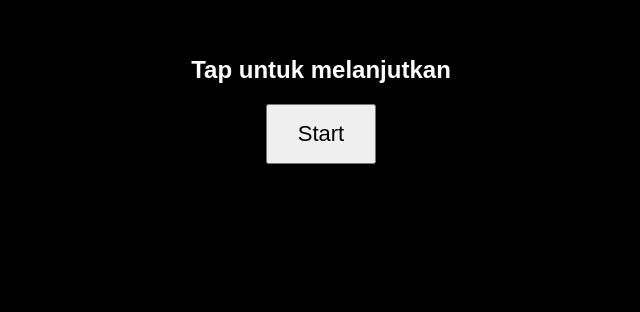
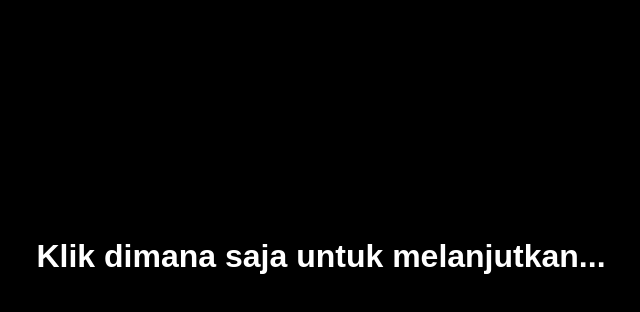
Before and after one commit to zMoboz/prank, a plain HTML site: page index.html in a window 1280 px wide. Shown: the part 144-456 px from the top of the page, without its empty margins (319-959 px from the left). Drawn offline with Linux system fonts and the light colour scheme.

Commit message:
Refactor HTML and JavaScript for prank functionality

```diff
--- a/index.html
+++ b/index.html
@@ -2,45 +2,56 @@
 <html>
 <head>
 <title>Loading...</title>
+
 <style>
 body{
+    margin:0;
     background:black;
+    display:flex;
+    justify-content:center;
+    align-items:center;
+    height:100vh;
     color:white;
-  text-align:center;
-  margin-top:200px;
     font-family:Arial;
 }
-img{
+
+#jumpscare{
     position:fixed;
     top:0;
     left:0;
     width:100%;
     height:100%;
+    object-fit:cover;
     display:none;
 }
-button{
-  font-size:22px;
-  padding:15px 30px;
-}
 </style>
+
 </head>
+<body onclick="startPrank()">
 
-<body>
-
-<h2>Tap untuk melanjutkan</h2>
-<button onclick="start()">Start</button>
+<h1>Klik dimana saja untuk melanjutkan...</h1>
 
 <img id="jumpscare" src="jumpscare.jpg">
 
-<audio id="audio" src="scream.mp3"></audio>
+<audio id="sound">
+    <source src="scream.mp3" type="audio/mpeg">
+</audio>
 
 <script>
-function start(){
-  var audio = document.getElementById("audio");
+function startPrank(){
+
+    // fullscreen
+    if (document.documentElement.requestFullscreen) {
+        document.documentElement.requestFullscreen();
+    }
+
+    // tampilkan jumpscare
+    document.getElementById("jumpscare").style.display = "block";
+
+    // play audio volume 100%
+    var audio = document.getElementById("sound");
     audio.volume = 1.0;
     audio.play();
-
-  document.getElementById("jumpscare").style.display="block";
 }
 </script>
 
```
Lines whose indentation alone changed are shown as unchanged.
